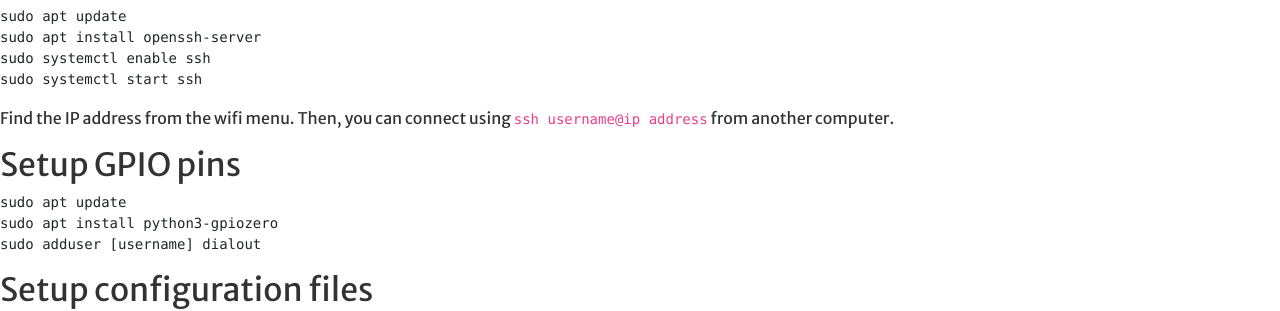
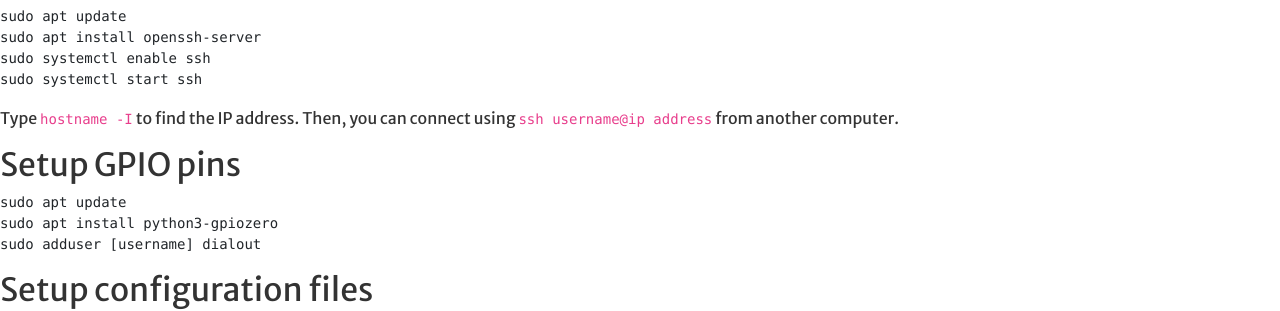
Before and after one commit to Hendrix-CS/csci235, a Jekyll site: the page built from robot_setup_pi_4.md, in a window 1280 px wide and 900 px high, scrolled down 1126 px. Shown: the part 206-517 px from the top of the window. Built offline with Jekyll 4.4.1, drawn with Linux system fonts in a browser that asks for light colours; our own code applies the rules of GitHub Pages for plain Markdown files; a script that is not in the unit is left out.

Commit message:
Small fix

````diff
--- a/robot_setup_pi_4.md
+++ b/robot_setup_pi_4.md
@@ -75,7 +75,7 @@ sudo systemctl enable ssh
 sudo systemctl start ssh
 ```
 
-Find the IP address from the wifi menu. Then, you can connect using `ssh username@ip address` from another computer.
+Type `hostname -I` to find the IP address. Then, you can connect using `ssh username@ip address` from another computer.
 
 ## Setup GPIO pins
 
````
Also changed, not shown: robot_setup.md (+1 -1 lines).
